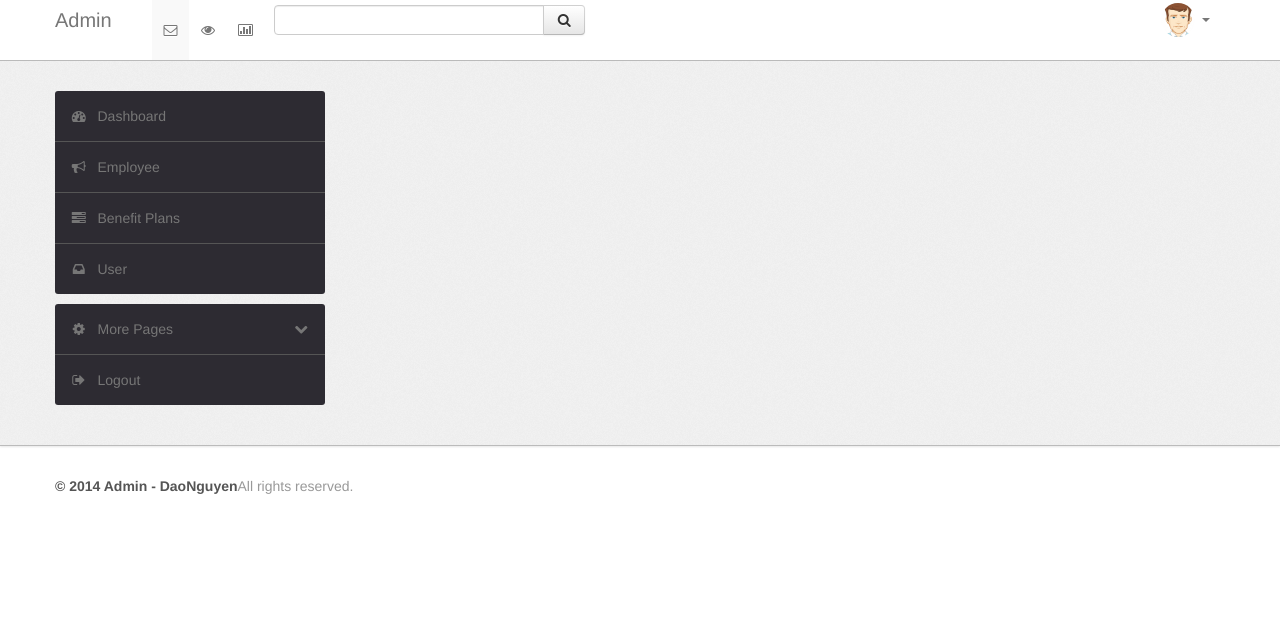
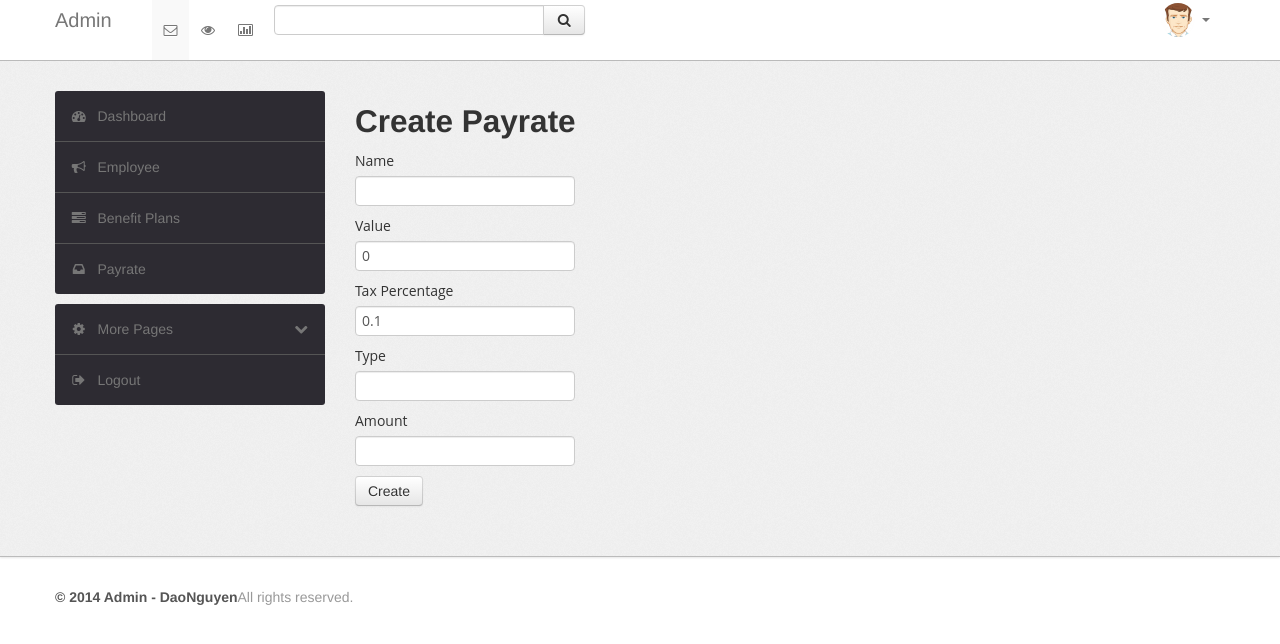
Before and after one commit to TranDuongTruong/HRWEB, a React (Vite) app in the folder frontend/: page /payrate/create in a window 1280 px wide. Shown: the top 644 px of the page. Built offline with nearby package versions, Linux system fonts and the light colour scheme.

Commit message:
Get Payrate and create Payrate UI

```diff
--- /dev/null
+++ b/frontend/src/Views/Payrate/Create.jsx
@@ -0,0 +1,54 @@
+import React, { useState } from 'react';
+import { Routes, Route, Link } from 'react-router-dom'; // Import Link từ react-router-dom
+
+const CreatePayrate  = () => {
+    const [name, setName] = useState('');
+    const [value, setValue] = useState(0);
+    const [taxPercentage, setTaxPercentage] = useState(0.1);
+    const [type, setType] = useState('');
+    const [amount, setAmount] = useState('');
+
+    const handleSubmit = (e) => {
+        e.preventDefault();
+        // Thực hiện xử lý gửi biểu mẫu ở đây
+    };
+
+    return (
+        <div>
+            <h2>Create Payrate</h2>
+            <form onSubmit={handleSubmit}>
+                {/* Các trường nhập */}
+                <div className="form-group">
+                    <label htmlFor="name">Name</label>
+                    <input type="text" id="name" value={name} onChange={(e) => setName(e.target.value)} className="form-control" />
+                </div>
+                <div className='form-group'>
+                    <label htmlFor="value">Value</label>
+                    <input type="number" id="value" value={value} onChange={(e) => setValue(Number(e.target.value))} className="form-control"/>
+                </div>
+                <div className="form-group">
+                    <label htmlFor="taxPercentage">Tax Percentage</label>
+                    <input type="number" id="taxPercentage" value={taxPercentage} onChange={(e) => setTaxPercentage(Number(e.target.value))} className="form-control" />
+                </div>
+                <div className='form-group'>
+                    <label htmlFor="type">Type</label>
+                    <input type="text" id="type" value={type} onChange={(e)=>setType(e.target.value)} className="form-control"/>
+                </div>
+                <div className="form-group">
+                    <label htmlFor="amount">Amount</label>
+                    <input type="number" id="amount" value={amount} onChange={(e) => setAmount(Number(e.target.value))} className="form-control" />
+                </div>
+                <div className="form-group">
+                    <button type="submit" className="btn btn-default">Create</button>
+                </div>
+            </form>
+
+            {/* Link "Back to List" */}
+            <div>
+                {/* Thêm nút hoặc liên kết để quay lại danh sách Payrate */}
+            </div>
+        </div>
+    );
+};
+
+export default CreatePayrate ;
--- a/frontend/src/Views/User/Index.jsx
+++ b/frontend/src/Views/Payrate/Index.jsx
@@ -56,54 +56,50 @@ import React, { useState, useEffect } from 'react';
 import axios from 'axios';
 import { Link } from 'react-router-dom';
 
-const JobHistoryIndex = () => {
-    const [users, setUsers] = useState([]);
+const PayrateIndex = () => {
+    const [payrates, setPayrates] = useState([]);
 
-    const [filteredPersonals, setFilteredPersonals] = useState([]);
     useEffect(() => {
-        fetchUsers();
+        fetchPayrates();
     }, []);
 
-    const fetchUsers = async () => {
+    const fetchPayrates = async () => {
         try {
-            const response = await axios.get('http://localhost:4000/api/users');
-            console.log(response.data)
-            setUsers(response.data); // Sửa thành response.data
+            const response = await axios.get('http://localhost:4000/api/payrate');
+            console.log(response.data);
+            setPayrates(response.data.data); // Lấy dữ liệu từ response.data.data
         } catch (error) {
-            console.log('Error fetching users:', error);
+            console.log('Error fetching payrates:', error);
         }
     };
-    useEffect(() => {
-        if (users && users.data) {
-          setFilteredPersonals(users.data);
-        }
-      }, [users]);
-console.log(filteredPersonals)
     return (
         <>
             <div>
-            <h2>USERS</h2>
+                <h2>Payrates</h2>
                 <p>
-            <Link to="/user/create">Create New</Link>
+                    <Link to="/payrate/create">Create New</Link>
                 </p>
                 <table className="table">
                     <thead>
                         <tr>
-                        <th>Username</th>
-                        <th>Email</th>
-                        <th>Password</th>
-                        <th></th>
+                            <th>Name</th>
+                            <th>Value</th>
+                            <th>Tax Percentage</th>
+                            <th>Type</th>
+                            <th>Amount</th>
                         </tr>
                     </thead>
                     <tbody>
-                    { filteredPersonals.map(user => (
-                        <tr key={user._id}>
-                        <td>{user.username}</td>
-                        <td>{user.email}</td>
-                        <td>{user.password}</td>
+                    {payrates.map(payrate => (
+                            <tr key={payrate._id}>
+                                <td>{payrate.name}</td>
+                                <td>{payrate.value}</td>
+                                <td>{payrate.taxPercentage}</td>
+                                <td>{payrate.type}</td>
+                                <td>{payrate.amount}</td>
                                 <td>
-                            <Link to={`/user/edit/${user._id}`}>Edit</Link> |{' '}
-                            <Link to={`/user/delete/${user._id}`}>Delete</Link>
+                                    <Link to={`/payrate/edit/${payrate._id}`}>Edit</Link> |{' '}
+                                    <Link to={`/payrate/delete/${payrate._id}`}>Delete</Link>
                                 </td>
                             </tr>
                         ))}
@@ -114,4 +110,4 @@ console.log(filteredPersonals)
     );
 }
 
-export default JobHistoryIndex;
+export default PayrateIndex;
--- a/frontend/src/Views/Shared/_Layout.jsx
+++ b/frontend/src/Views/Shared/_Layout.jsx
@@ -11,11 +11,11 @@ import DeletePersonal from '../Employee/Delete';
 
 
 
-import JobHistoryDetails from '../User/Details';
-import CreateJobHistory from '../User/Create' ;
-import JobHistoryIndex from '../User/Index';
-import EditJobHistory from '../User/Edit';
-import DeleteJobHistory from '../User/Delete';
+import JobHistoryDetails from '../Payrate/Details';
+import CreatePayrate  from '../Payrate/Create' ;
+import PayrateIndex from '../Payrate/Index';
+import EditJobHistory from '../Payrate/Edit';
+import DeleteJobHistory from '../Payrate/Delete';
 
 
 
@@ -121,8 +121,8 @@ const employeeData=[];
                     </Link>
                   </li>
                   <li>
-                    <Link to="/user">
-                      <i className="menu-icon icon-inbox"></i>User
+                    <Link to="/payrate">
+                      <i className="menu-icon icon-inbox"></i>Payrate
                     </Link>
                   </li>
                 </ul>
@@ -164,9 +164,9 @@ const employeeData=[];
 
 
                  <Route path='/user/details/:id'  element={<JobHistoryDetails />} />
-                 <Route path='/user/create' element={<CreateJobHistory />} />
-                 <Route path='/user/delete/:id'  element={<DeleteJobHistory />} />
-                 <Route path='/user' element={<JobHistoryIndex />} />
+                 <Route path='/payrate/create' element={<CreatePayrate  />} />
+                 <Route path='/payrate/delete/:id'  element={<DeleteJobHistory />} />
+                 <Route path='/payrate' element={<PayrateIndex />} />
 
 
             </Routes>
--- a/frontend/src/Views/User/Create.jsx
+++ /dev/null
@@ -1,53 +0,0 @@
-import React, { useState } from 'react';
-import { Routes, Route, Link } from 'react-router-dom'; // Import Link từ react-router-dom
-
-const CreateJobHistory = () => {
-    // Khởi tạo các trường nhập với giá trị mặc định là rỗng
-    const [employeeId, setEmployeeId] = useState('');
-    const [username,setUsername]=useState('');
-    const [department, setDepartment] = useState('');
-    const [division, setDivision] = useState('');
-    const [startDate, setStartDate] = useState('');
-    const [endDate, setEndDate] = useState('');
-    const [jobTitle, setJobTitle] = useState('');
-    const [supervisor, setSupervisor] = useState('');
-    const [jobCategory, setJobCategory] = useState('');
-    const [location, setLocation] = useState('');
-    const [departmentCode, setDepartmentCode] = useState('');
-    const [salaryType, setSalaryType] = useState('');
-    const [payPeriod, setPayPeriod] = useState('');
-    const [hoursPerWeek, setHoursPerWeek] = useState('');
-    const [hazardousTraining, setHazardousTraining] = useState(false);
-
-    const handleSubmit = (e) => {
-        e.preventDefault();
-        // Thực hiện xử lý gửi biểu mẫu ở đây
-    };
-
-    return (
-        <div>
-            <h2>Create</h2>
-            <form onSubmit={handleSubmit}>
-                {/* Các trường nhập */}
-                <div className="form-group">
-                    <label htmlFor="employeeId">Employee ID</label>
-                    <input type="text" id="employeeId" value={employeeId} onChange={(e) => setEmployeeId(e.target.value)} className="form-control" />
-                </div>
-                <div className='form-group'>
-                    <label htmlFor="username">User name</label>
-                    <input type="text" id="username" value={username} onChange={(e)=>setUsername(e.target.value)} className="form-control"/>
-                </div>
-                <div className="form-group">
-                    <button type="submit" className="btn btn-default">Create</button>
-                </div>
-            </form>
-
-            {/* Link "Back to List" */}
-            <div>
-
-            </div>
-        </div>
-    );
-};
-
-export default CreateJobHistory;
```
Also changed, not shown: frontend/src/Views/Payrate/Delete.jsx (renamed from frontend/src/Views/User/Delete.jsx), frontend/src/Views/Payrate/Details.jsx (renamed from frontend/src/Views/User/Details.jsx), frontend/src/Views/Payrate/Edit.jsx (renamed from frontend/src/Views/User/Edit.jsx). Lines whose indentation alone changed are shown as unchanged.
